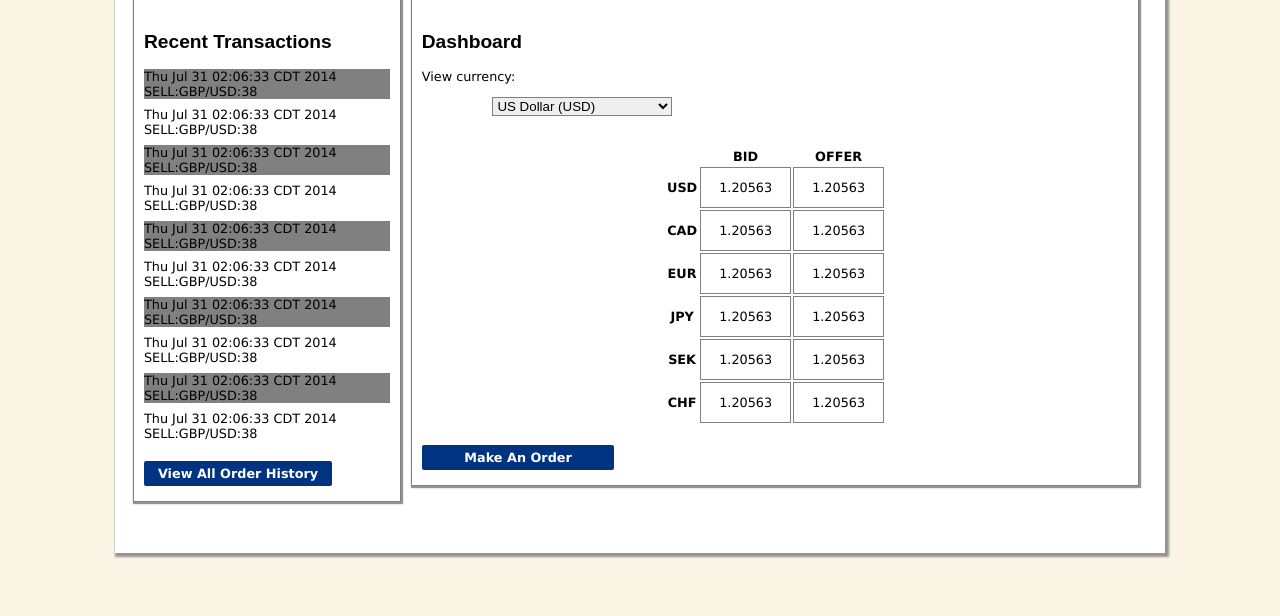
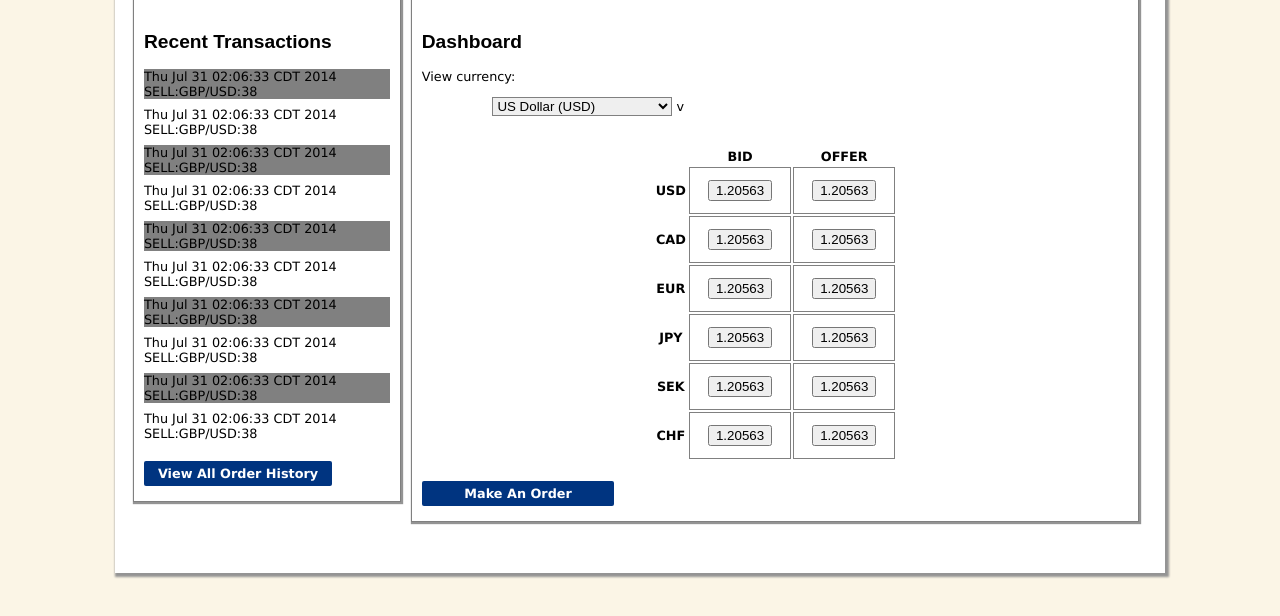
Before and after one commit to zcabh21/wireframe, a plain HTML site: page index.html in a window 1280 px wide. Shown: the part 158-774 px from the top of the page. Drawn offline with Linux system fonts and the light colour scheme; a web font is replaced by a local one.

Commit message:
joe 9/30
added js function/buttons to make order on dashboard

```diff
--- a/index.html
+++ b/index.html
@@ -13,7 +13,16 @@
 </head>
 
 <body>
-
+<script>
+function makeOrder() {
+      var x;
+      var name=prompt("Enter amount of shares","");
+      if (name!=null){
+       x="Bought/sold " + name + " shares";
+      alert(x);
+    }
+}
+</script>
 
 <header>
   <image src="images/rbs-logo.gif" class="logo"/>
@@ -66,33 +75,33 @@
   </tr>
   <tr>
     <th scope="row">USD</th>
-    <td>1.20563</td>
-    <td>1.20563</td>
+    <td><button onClick = "makeOrder()">1.20563</button></td>
+    <td><button onClick = "makeOrder()">1.20563</button></td>
   </tr>
-  <tr>
+  <tr>v
     <th scope="row">CAD</th>
-    <td>1.20563</td>
-    <td>1.20563</td>
+    <td><button onClick = "makeOrder()">1.20563</button></td>
+    <td><button onClick = "makeOrder()">1.20563</button></td>
   </tr>
   <tr>
     <th scope="row">EUR</th>
-    <td>1.20563</td>
-    <td>1.20563</td>
+    <td><button onClick = "makeOrder()">1.20563</button></td>
+    <td><button onClick = "makeOrder()">1.20563</button></td>
   </tr>
   <tr>
     <th scope="row">JPY</th>
-    <td>1.20563</td>
-    <td>1.20563</td>
+    <td><button onClick = "makeOrder()">1.20563</button></td>
+    <td><button onClick = "makeOrder()">1.20563</button></td>
   </tr>
   <tr>
     <th scope="row">SEK</th>
-    <td>1.20563</td>
-    <td>1.20563</td>
+    <td><button onClick = "makeOrder()">1.20563</button></td>
+    <td><button onClick = "makeOrder()">1.20563</button></td>
   </tr>
   <tr>
     <th scope="row">CHF</th>
-    <td>1.20563</td>
-    <td>1.20563</td>
+    <td><button onClick = "makeOrder()">1.20563</button></td>
+    <td><button onClick = "makeOrder()">1.20563</button></td>
   </tr>
 </table>
 <div class="clear"></div>
@@ -103,5 +112,8 @@
 <footer>
   <div class="clear"></div>
 </footer>
+
+
+
 </body>
 </html>
```
